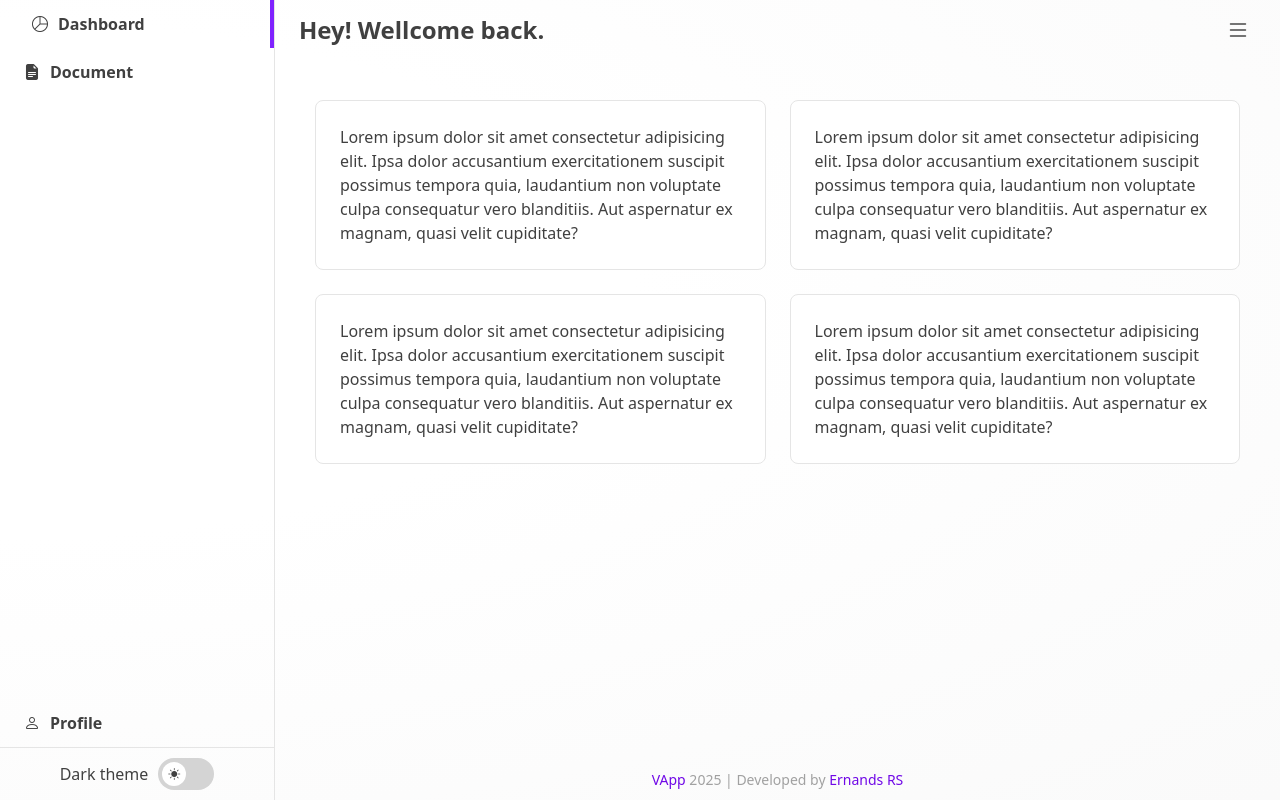
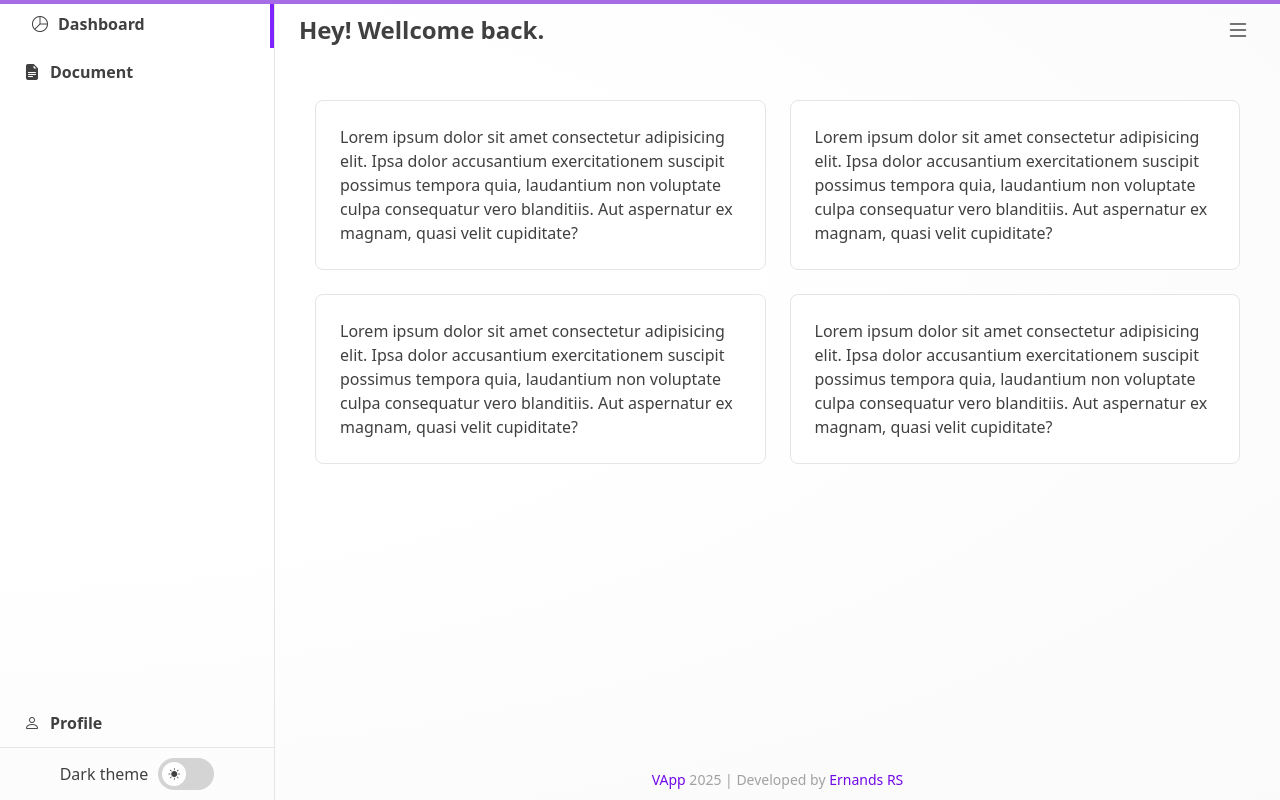
Before and after one commit to ernandesrs/pproj_vapp, a Vue app: page /dashboard in a window 1280 px wide. Built offline with nearby package versions, Linux system fonts and the light colour scheme.

Commit message:
loaderbar component

```diff
--- /dev/null
+++ b/src/components/ui/CLoaderBar.vue
@@ -0,0 +1,58 @@
+<template>
+    <Transition enter-from-class="opacity-0" enter-active-class="duration-200 ease-in-out" leave-to-class="opacity-0"
+        leave-active-class="duration-300 ease-out">
+        <div v-show="show" class="bg-neutral-200 dark:bg-neutral-900 absolute top-0 left-0 z-50 w-full h-1">
+            <div class="relative h-full bg-violet-700 dark:bg-violet-800 animate-pulse"
+                :style="'width:' + progress + '%'"></div>
+        </div>
+    </Transition>
+</template>
+
+<script setup lang="ts">
+
+import { getRandomIntBetween } from '@/utils/functions';
+import { ref, watch } from 'vue';
+
+const props = withDefaults(defineProps<{
+    loading: boolean
+}>(), {
+    loading: false
+});
+
+const intervalId = ref<number | null>(null);
+
+const progress = ref<number>(0);
+
+const show = ref<boolean>(false);
+
+const start = (): void => {
+    const ps = [0.25, 0.725, 0.725, 0.725, 0.525, 0.125, 0.0125, 0.125, 0.125, 0.25];
+
+    progress.value = 0;
+    intervalId.value = setInterval(() => {
+        const p = ps[getRandomIntBetween(0, ps.length - 1)]
+
+        if (progress.value < 90) {
+            progress.value = Math.min(progress.value + p, 90);
+        }
+    }, 25);
+};
+
+watch(() => props.loading, (n) => {
+    if (n) {
+        setTimeout(() => {
+            show.value = true;
+            start();
+        }, 250);
+    } else {
+        progress.value = 100;
+        setTimeout(() => {
+            show.value = false;
+            clearInterval(intervalId.value as number);
+        }, 750);
+    }
+}, { immediate: true });
+
+</script>
+
+<style scoped></style>
--- a/src/layouts/DashLayout.vue
+++ b/src/layouts/DashLayout.vue
@@ -137,6 +137,9 @@
             </aside>
         </Transition>
 
+        <!-- loading -->
+        <CLoaderBar :loading="loading" />
+
         <CToast />
 
         <div class="flex-1 relative z-30">
@@ -194,8 +197,28 @@ import CIcon from '@/components/ui/CIcon.vue';
 import CToggle from '@/components/ui/CToggle.vue';
 import { useApp } from '@/composables/useApp';
 import { RouterView } from 'vue-router';
+import CLoaderBar from '@/components/ui/CLoaderBar.vue';
+import { onMounted, ref } from 'vue';
 
 const { showSidebar, inMobile, darkMode } = useApp();
+
+const loading = ref(true);
+
+onMounted(() => {
+
+    setTimeout(() => {
+        loading.value = false;
+
+        setTimeout(() => {
+            loading.value = true;
+
+            setTimeout(() => {
+                loading.value = false;
+            }, 10000);
+        }, 2000);
+    }, 5000);
+
+});
 
 </script>
 
--- /dev/null
+++ b/src/utils/functions.ts
@@ -0,0 +1,7 @@
+export const getRandomIntBetween = (x: number, y: number): number => {
+    return Math.floor(Math.random() * (y - x + 1)) + x;
+};
+
+export const getRandomFloatBetween = (x: number, y: number): number => {
+    return Math.random() * (y - x) + x;
+}
```
